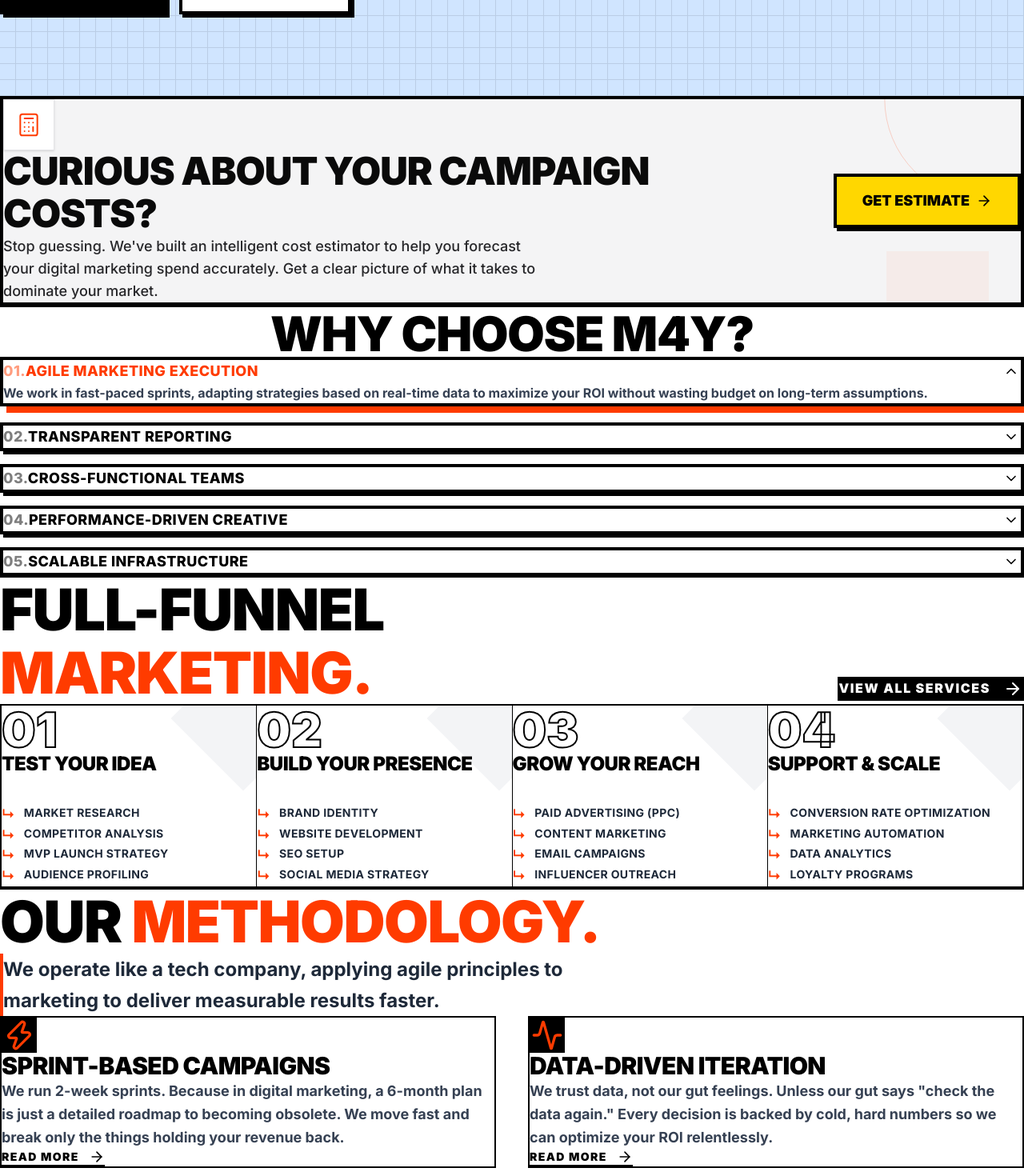
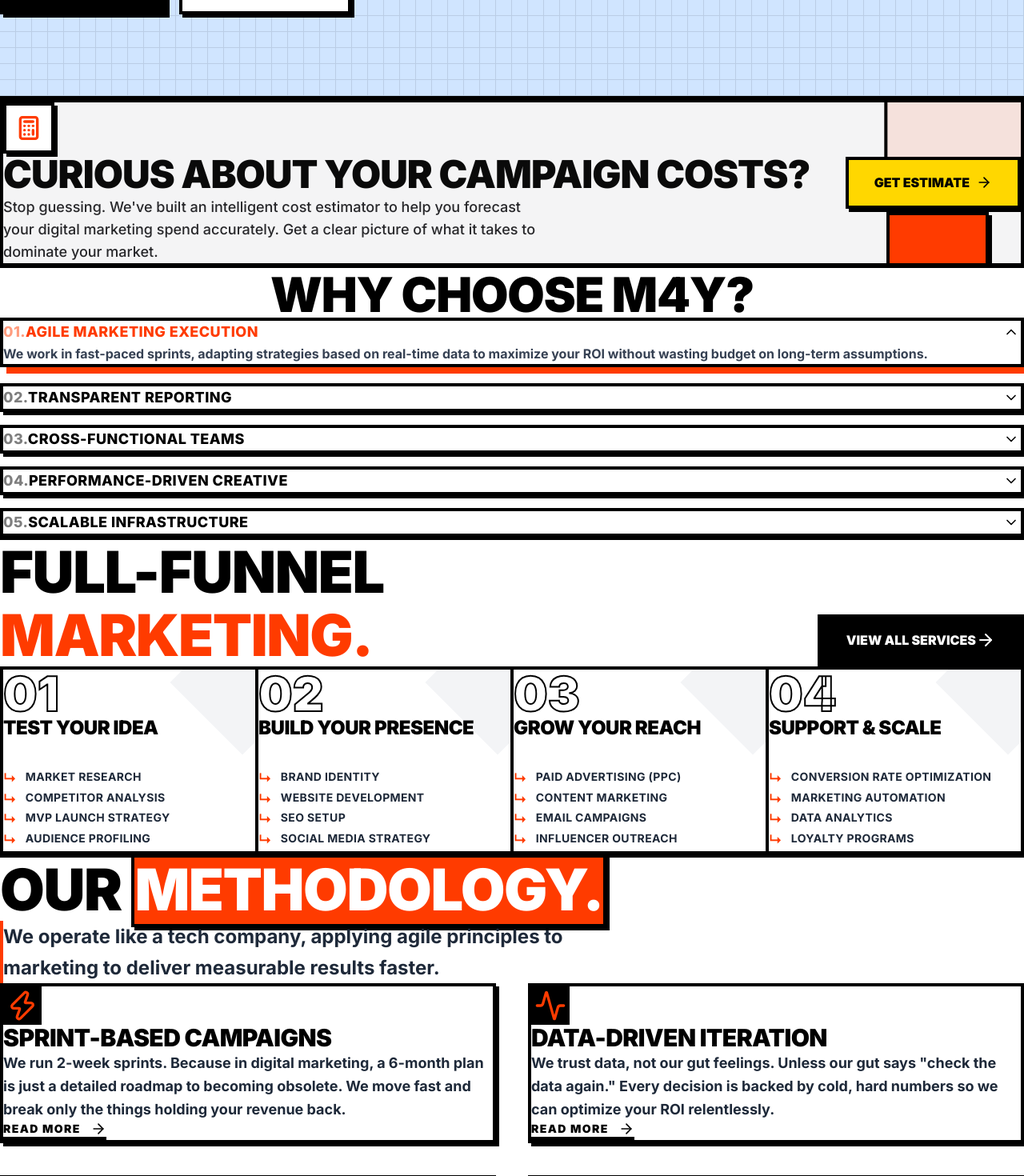
Before and after one commit to Krishlayy/m4y, a Next.js app: page / in a window 1280 px wide. Shown: the part 740-2210 px from the top of the page at 80% size. Built offline with nearby package versions, Linux system fonts and the light colour scheme.

Commit message:
design: global neo-brutalist polish to enforce consistent styling across all components

```diff
--- a/src/components/home/Approach.tsx
+++ b/src/components/home/Approach.tsx
@@ -29,14 +29,14 @@
 
 export default function Approach() {
   return (
-    <section className="bg-white text-black py-24 md:py-32 border-t-2 border-black overflow-hidden relative">
+    <section className="bg-white text-black py-32 md:py-40 border-t-4 border-black overflow-hidden relative">
       {/* Decorative background element */}
-      <div className="absolute top-0 right-0 w-1/3 h-full bg-gray-50 border-l-2 border-black transform skew-x-12 translate-x-32 -z-10"></div>
+      <div className="absolute top-0 right-0 w-1/3 h-full bg-gray-50 border-l-4 border-black transform skew-x-12 translate-x-32 -z-10"></div>
 
       <div className="w-full px-6 md:px-16 lg:px-32 xl:px-40">
         <div className="mb-20 max-w-3xl">
-          <h2 className="text-5xl md:text-7xl font-extrabold tracking-tight mb-8 uppercase leading-tight">
-            Our <span className="text-[#FF3B00]">Methodology.</span>
+          <h2 className="text-5xl md:text-7xl font-black tracking-tighter mb-8 uppercase leading-[0.9]">
+            Our <span className="text-white bg-[#FF3B00] px-3 py-1 border-4 border-black shadow-[4px_4px_0px_#000]">Methodology.</span>
           </h2>
           <p className="text-xl md:text-2xl text-gray-800 font-bold leading-relaxed border-l-4 border-[#FF3B00] pl-6">
             We operate like a tech company, applying agile principles to marketing to deliver measurable results faster.
@@ -51,18 +51,18 @@
               whileInView={{ opacity: 1, y: 0 }}
               viewport={{ once: true }}
               transition={{ duration: 0.5, delay: index * 0.1 }}
-              className="border-2 border-black bg-white p-10 md:p-14 flex flex-col group hover:shadow-[12px_12px_0px_0px_rgba(255,59,0,1)] hover:-translate-y-2 hover:-translate-x-2 transition-all duration-300 relative"
+              className="border-4 border-black bg-white p-10 md:p-14 flex flex-col group shadow-[4px_4px_0px_#000] hover:shadow-[12px_12px_0px_#000] hover:-translate-y-2 hover:-translate-x-2 transition-all duration-300 relative"
             >
-              <div className="text-[#FF3B00] mb-8 bg-black group-hover:bg-[#FF3B00] group-hover:text-black transition-colors duration-300 inline-block p-5 border-2 border-black w-fit">
+              <div className="text-[#FF3B00] mb-8 bg-black group-hover:bg-[#FF3B00] group-hover:text-black transition-colors duration-300 inline-block p-5 border-4 border-black w-fit">
                 {item.icon}
               </div>
               <h3 className="text-3xl font-black uppercase tracking-tight mb-5 group-hover:text-[#FF3B00] transition-colors">
                 {item.title}
               </h3>
-              <p className="text-gray-700 mb-10 flex-grow leading-relaxed font-bold text-lg">
+              <p className="text-gray-800 mb-10 flex-grow leading-relaxed font-bold text-lg">
                 {item.description}
               </p>
-              <Link href="/about" className="flex items-center gap-3 font-black uppercase tracking-widest text-sm hover:text-[#FF3B00] transition-colors w-fit border-b-2 border-black hover:border-[#FF3B00] pb-1">
+              <Link href="/about" className="flex items-center gap-3 font-black uppercase tracking-widest text-sm hover:text-[#FF3B00] transition-colors w-fit border-b-4 border-black hover:border-[#FF3B00] pb-1">
                 Read more
                 <ArrowRight className="w-5 h-5 group-hover:translate-x-2 transition-transform" />
               </Link>
--- a/src/components/home/DualCTA.tsx
+++ b/src/components/home/DualCTA.tsx
@@ -18,7 +18,7 @@
           <div className="absolute inset-0 bg-black/40 group-hover:bg-transparent transition-colors duration-700" />
 
           <div className="absolute inset-0 p-10 md:p-16 lg:p-24 xl:p-32 flex flex-col justify-between z-20">
-            <div className="w-20 h-20 rounded-full border-2 border-white flex items-center justify-center group-hover:bg-white group-hover:text-[#FF3B00] transition-colors duration-500 self-end">
+            <div className="w-20 h-20 border-4 border-white flex items-center justify-center group-hover:bg-white group-hover:text-[#FF3B00] transition-colors duration-500 self-end shadow-[4px_4px_0px_white] group-hover:shadow-[4px_4px_0px_black]">
               <ArrowUpRight className="w-10 h-10 group-hover:rotate-45 transition-transform duration-500" />
             </div>
             <h2 className="text-5xl md:text-7xl lg:text-8xl xl:text-[90px] font-black uppercase tracking-tight max-w-[400px] leading-[0.9] break-words">
@@ -39,10 +39,10 @@
           <div className="absolute inset-0 bg-white/40 group-hover:bg-transparent transition-colors duration-700" />
 
           <div className="absolute inset-0 p-10 md:p-16 lg:p-24 xl:p-32 flex flex-col justify-between z-20">
-            <div className="w-20 h-20 rounded-full border-2 border-black group-hover:border-white flex items-center justify-center group-hover:bg-white group-hover:text-black transition-colors duration-500 self-end text-black group-hover:text-black">
+            <div className="w-20 h-20 border-4 border-black group-hover:border-white flex items-center justify-center group-hover:bg-white group-hover:text-black transition-colors duration-500 self-end text-black shadow-[4px_4px_0px_black] group-hover:shadow-[4px_4px_0px_white]">
               <ArrowUpRight className="w-10 h-10 group-hover:rotate-45 transition-transform duration-500" />
             </div>
-            <h2 className="text-5xl md:text-7xl lg:text-8xl xl:text-[90px] font-bold uppercase tracking-tight max-w-[300px] leading-[0.9] text-black group-hover:text-white transition-colors duration-500 break-words">
+            <h2 className="text-5xl md:text-7xl lg:text-8xl xl:text-[90px] font-black uppercase tracking-tight max-w-[300px] leading-[0.9] text-black group-hover:text-white transition-colors duration-500 break-words">
               Get In <br /> Touch
             </h2>
           </div>
--- a/src/components/home/LeadMagnet.tsx
+++ b/src/components/home/LeadMagnet.tsx
@@ -6,25 +6,25 @@
 
 export default function LeadMagnet() {
   return (
-    <section className="w-full bg-white py-24 md:py-32">
+    <section className="w-full bg-white border-t-4 border-black py-32 md:py-40">
       <div className="w-full px-6 md:px-16 lg:px-32 xl:px-40">
         <motion.div
           initial={{ opacity: 0, y: 30 }}
           whileInView={{ opacity: 1, y: 0 }}
           viewport={{ once: true }}
           transition={{ duration: 0.6 }}
-          className="gray-panel border border-[#E4E4E7] p-8 md:p-16 flex flex-col md:flex-row items-center justify-between gap-10 relative overflow-hidden"
+          className="gray-panel p-8 md:p-16 flex flex-col md:flex-row items-center justify-between gap-10 relative overflow-hidden"
         >
           {/* Decorative geometric accent */}
-          <div className="absolute top-0 right-0 w-64 h-64 border border-[#FF3B00]/20 rounded-full -translate-y-1/2 translate-x-1/3 pointer-events-none" />
-          <div className="absolute bottom-0 right-10 w-32 h-32 bg-[#FF3B00]/5 translate-y-1/2 pointer-events-none" />
+          <div className="absolute top-0 right-0 w-64 h-64 border-4 border-black bg-[#FF3B00]/10 -translate-y-1/2 translate-x-1/3 pointer-events-none" />
+          <div className="absolute bottom-0 right-10 w-32 h-32 bg-[#FF3B00] border-4 border-black shadow-[4px_4px_0px_#000] translate-y-1/2 pointer-events-none" />
 
           <div className="flex-1 relative z-10">
-            <div className="w-16 h-16 bg-white flex items-center justify-center border border-[#E4E4E7] mb-8 shadow-sm">
-              <Calculator className="text-[#FF3B00] w-8 h-8" strokeWidth={1.5} />
+            <div className="w-16 h-16 bg-white flex items-center justify-center border-4 border-black mb-8 shadow-[4px_4px_0px_#000]">
+              <Calculator className="text-[#FF3B00] w-8 h-8" strokeWidth={2.5} />
             </div>
 
-            <h2 className="text-3xl md:text-5xl font-black text-[#0A0A0A] mb-4 tracking-tight">
+            <h2 className="text-4xl md:text-5xl font-black uppercase tracking-tighter text-[#0A0A0A] mb-4">
               Curious about your campaign costs?
             </h2>
             <p className="text-lg text-[#27272A] font-medium max-w-2xl">
@@ -35,7 +35,7 @@
           <div className="w-full md:w-auto relative z-10 shrink-0">
             <Link
               href="/contact"
-              className="btn-accent w-full md:w-auto group flex items-center justify-center gap-2 py-4 px-8 text-lg hover:shadow-lg transition-all"
+              className="btn-accent w-full md:w-auto group flex items-center justify-center gap-2"
             >
               Get Estimate
               <ArrowRight className="w-5 h-5 group-hover:translate-x-1 transition-transform" />
--- a/src/components/home/ServicesFunnel.tsx
+++ b/src/components/home/ServicesFunnel.tsx
@@ -29,7 +29,7 @@
 
 export default function ServicesFunnel() {
   return (
-    <section className="bg-white text-black border-t-2 border-black overflow-hidden relative py-24 md:py-32">
+    <section className="bg-white text-black border-t-4 border-black overflow-hidden relative py-32 md:py-40">
       <div className="w-full px-6 md:px-16 lg:px-32 xl:px-40">
         <div className="flex flex-col md:flex-row justify-between items-start md:items-end mb-16 gap-8">
           <div>
@@ -37,13 +37,13 @@
               Full-funnel <br /> <span className="text-[#FF3B00] relative inline-block">marketing.<span className="absolute -bottom-2 left-0 w-full h-2 bg-black transform -skew-x-12"></span></span>
             </h2>
           </div>
-          <Link href="/services" className="group flex items-center gap-4 border-2 border-black bg-black text-white px-8 py-5 font-black uppercase tracking-widest hover:bg-[#FF3B00] hover:border-[#FF3B00] hover:shadow-[8px_8px_0px_0px_rgba(0,0,0,1)] transition-all duration-300 -translate-y-1">
+          <Link href="/services" className="btn-primary group">
             View all Services
-            <ArrowRight className="w-6 h-6 group-hover:translate-x-2 transition-transform duration-300" />
+            <ArrowRight className="w-6 h-6 group-hover:translate-x-2 transition-transform duration-300 ml-4" />
           </Link>
         </div>
 
-        <div className="grid grid-cols-1 md:grid-cols-2 lg:grid-cols-4 border-2 border-black bg-black gap-px">
+        <div className="grid grid-cols-1 md:grid-cols-2 lg:grid-cols-4 border-4 border-black bg-black gap-1">
           {funnelSteps.map((step, index) => (
             <motion.div
               key={index}
```
Also changed, not shown: src/components/home/Culture.tsx (+10 -10 lines), src/components/home/HeroSection.tsx (+18 -29 lines), src/components/layout/Footer.tsx (+7 -8 lines).
